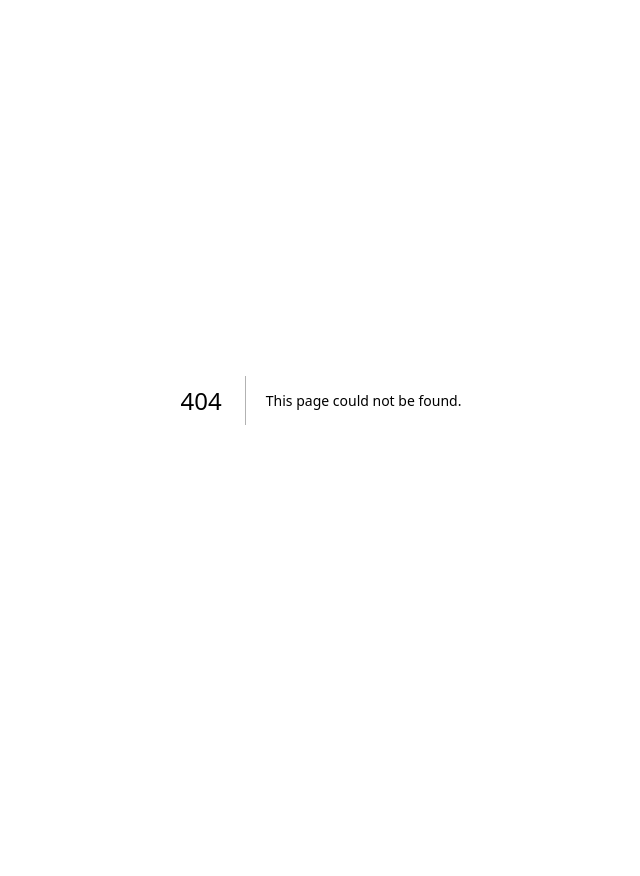
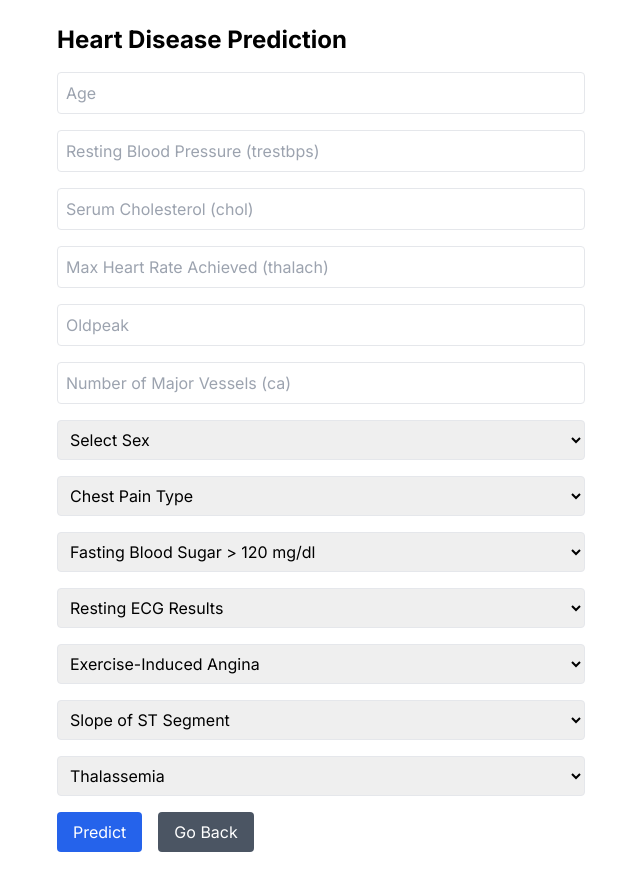
Before and after one commit to ahmed20455/HealthAI---AI-Powered-HealthCare-Platform, a Next.js app: page /ai-diagnosis/heart-disease-prediction in a window 1280 px wide. Before the commit this address had no page. Shown: the whole page, without its empty margins (319-959 px from the left). Before the commit the page ends 800 px from the top, so only its background shows below. Built offline with nearby package versions, Linux system fonts and the light colour scheme.

Commit message:
Create page.tsx/heart-disease-prediction

```diff
--- /dev/null
+++ b/app/ai-diagnosis/heart-disease-prediction/page.tsx
@@ -0,0 +1,156 @@
+"use client"
+
+import { useState } from "react"
+
+export default function HeartDiseaseForm() {
+  const [formData, setFormData] = useState({
+    age: "",
+    sex: "",
+    cp: "",
+    trestbps: "",
+    chol: "",
+    fbs: "",
+    restecg: "",
+    thalach: "",
+    exang: "",
+    oldpeak: "",
+    slope: "",
+    ca: "",
+    thal: ""
+  })
+
+  const [result, setResult] = useState<string | null>(null)
+  const [error, setError] = useState<string | null>(null)
+
+  const handleChange = (e: React.ChangeEvent<HTMLInputElement | HTMLSelectElement>) => {
+    setFormData({ ...formData, [e.target.name]: e.target.value })
+    setError(null)
+    setResult(null)
+  }
+
+  const handleSubmit = async (e: React.FormEvent) => {
+    e.preventDefault()
+
+    for (const [key, val] of Object.entries(formData)) {
+      if (val === "") {
+        setError(`Please enter ${key}`)
+        return
+      }
+      if (isNaN(Number(val))) {
+        setError(`${key} must be a valid number`)
+        return
+      }
+    }
+
+    try {
+      const res = await fetch("http://localhost:5003/heart_disease_prediction", {
+        method: "POST",
+        headers: { "Content-Type": "application/json" },
+        body: JSON.stringify(formData)
+      })
+
+      const data = await res.json()
+
+      if (!res.ok) {
+        setError(data.error || "Prediction failed")
+        return
+      }
+
+      setResult(data.message)
+    } catch (err) {
+      console.error("Request failed:", err)
+      setError("Failed to connect to prediction server.")
+    }
+  }
+
+  return (
+    <div className="max-w-xl mx-auto p-6">
+      <h1 className="text-2xl font-bold mb-4">Heart Disease Prediction</h1>
+      <form onSubmit={handleSubmit} className="space-y-4">
+
+        {[
+          { label: "Age", name: "age" },
+          { label: "Resting Blood Pressure (trestbps)", name: "trestbps" },
+          { label: "Serum Cholesterol (chol)", name: "chol" },
+          { label: "Max Heart Rate Achieved (thalach)", name: "thalach" },
+          { label: "Oldpeak", name: "oldpeak" },
+          { label: "Number of Major Vessels (ca)", name: "ca" }
+        ].map(({ label, name }) => (
+          <input
+            key={name}
+            type="number"
+            step="any"
+            name={name}
+            placeholder={label}
+            value={(formData as any)[name]}
+            onChange={handleChange}
+            className="w-full border p-2 rounded"
+            required
+          />
+        ))}
+
+        <select name="sex" value={formData.sex} onChange={handleChange} className="w-full border p-2 rounded" required>
+          <option value="">Select Sex</option>
+          <option value="1">Male</option>
+          <option value="0">Female</option>
+        </select>
+
+        <select name="cp" value={formData.cp} onChange={handleChange} className="w-full border p-2 rounded" required>
+          <option value="">Chest Pain Type</option>
+          <option value="0">Typical Angina</option>
+          <option value="1">Atypical Angina</option>
+          <option value="2">Non-anginal Pain</option>
+          <option value="3">Asymptomatic</option>
+        </select>
+
+        <select name="fbs" value={formData.fbs} onChange={handleChange} className="w-full border p-2 rounded" required>
+          <option value="">Fasting Blood Sugar &gt; 120 mg/dl</option>
+          <option value="1">Yes</option>
+          <option value="0">No</option>
+        </select>
+
+        <select name="restecg" value={formData.restecg} onChange={handleChange} className="w-full border p-2 rounded" required>
+          <option value="">Resting ECG Results</option>
+          <option value="0">Normal</option>
+          <option value="1">ST-T Wave Abnormality</option>
+          <option value="2">Left Ventricular Hypertrophy</option>
+        </select>
+
+        <select name="exang" value={formData.exang} onChange={handleChange} className="w-full border p-2 rounded" required>
+          <option value="">Exercise-Induced Angina</option>
+          <option value="1">Yes</option>
+          <option value="0">No</option>
+        </select>
+
+        <select name="slope" value={formData.slope} onChange={handleChange} className="w-full border p-2 rounded" required>
+          <option value="">Slope of ST Segment</option>
+          <option value="0">Upsloping</option>
+          <option value="1">Flat</option>
+          <option value="2">Downsloping</option>
+        </select>
+
+        <select name="thal" value={formData.thal} onChange={handleChange} className="w-full border p-2 rounded" required>
+          <option value="">Thalassemia</option>
+          <option value="1">Fixed Defect</option>
+          <option value="2">Normal</option>
+          <option value="3">Reversible Defect</option>
+        </select>
+
+        <div className="flex gap-4">
+          <button type="submit" className="bg-blue-600 text-white px-4 py-2 rounded">
+            Predict
+          </button>
+          <button
+            onClick={() => window.history.back()}
+            className="bg-gray-600 text-white px-4 py-2 rounded"
+          >
+            Go Back
+          </button>
+        </div>
+      </form>
+
+      {error && <p className="mt-4 text-red-600">{error}</p>}
+      {result && <p className="mt-4 text-green-700 font-semibold">{result}</p>}
+    </div>
+  )
+}
```
